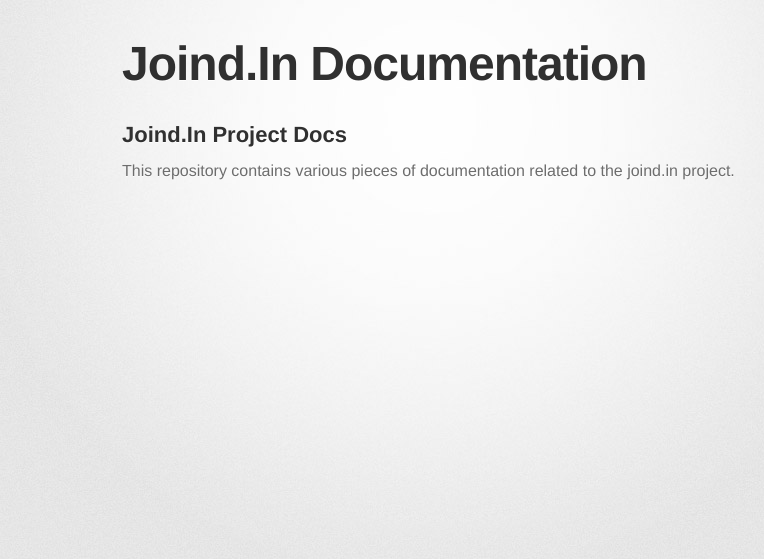
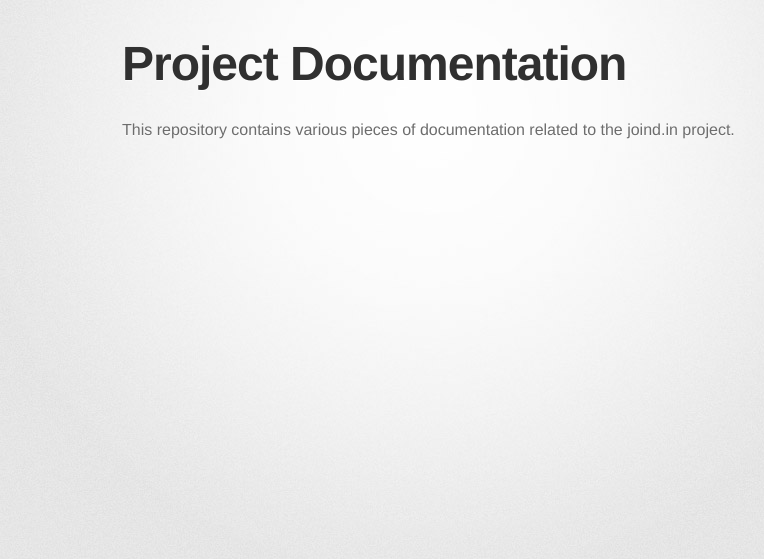
Before and after one commit to joindin/joindin.github.io, a Jekyll site: the page built from index.md, in a window 1280 px wide. Shown: the top 559 px of the page, without its empty margins (208-972 px from the left). Built offline with Jekyll 4.4.1, drawn with Linux system fonts in a browser that asks for light colours; some web fonts are replaced.

Commit message:
Some slight Tweaks.

```diff
--- a/_layouts/page.html
+++ b/_layouts/page.html
@@ -9,7 +9,7 @@
     <!--[if lt IE 9]>
     <script src="//html5shiv.googlecode.com/svn/trunk/html5.js"></script>
     <![endif]-->
-    <title>Joind.In API Docs</title>
+    <title>Joind.In:  {{ page.title | default: API Docs }}</title>
 </head>
 
 <body>
@@ -17,7 +17,7 @@
     <div class="inner">
 
         <header>
-            <h1>Joind.In Documentation</h1>
+            <h1>{{ page.title | default: Joind.In Documentation }}</h1>
         </header>
 
         <section id="main_content">
--- a/index.md
+++ b/index.md
@@ -1,8 +1,7 @@
 ---
 layout: page
-title: Joind.In Project Documentation
+title: Project Documentation
 ---
 
-## Joind.In Project Docs
 
 This repository contains various pieces of documentation related to the joind.in project.
```
Also changed, not shown: CODE_OF_CONDUCT.md (+0 -2 lines).
